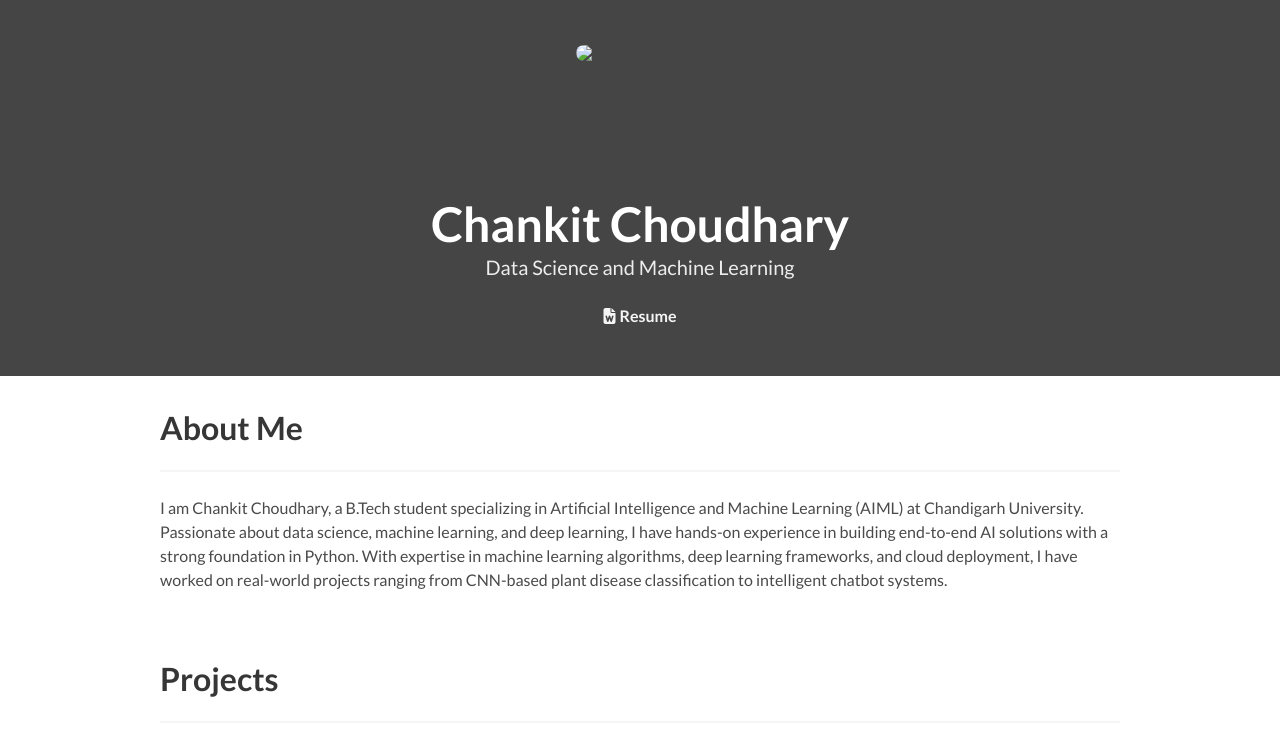
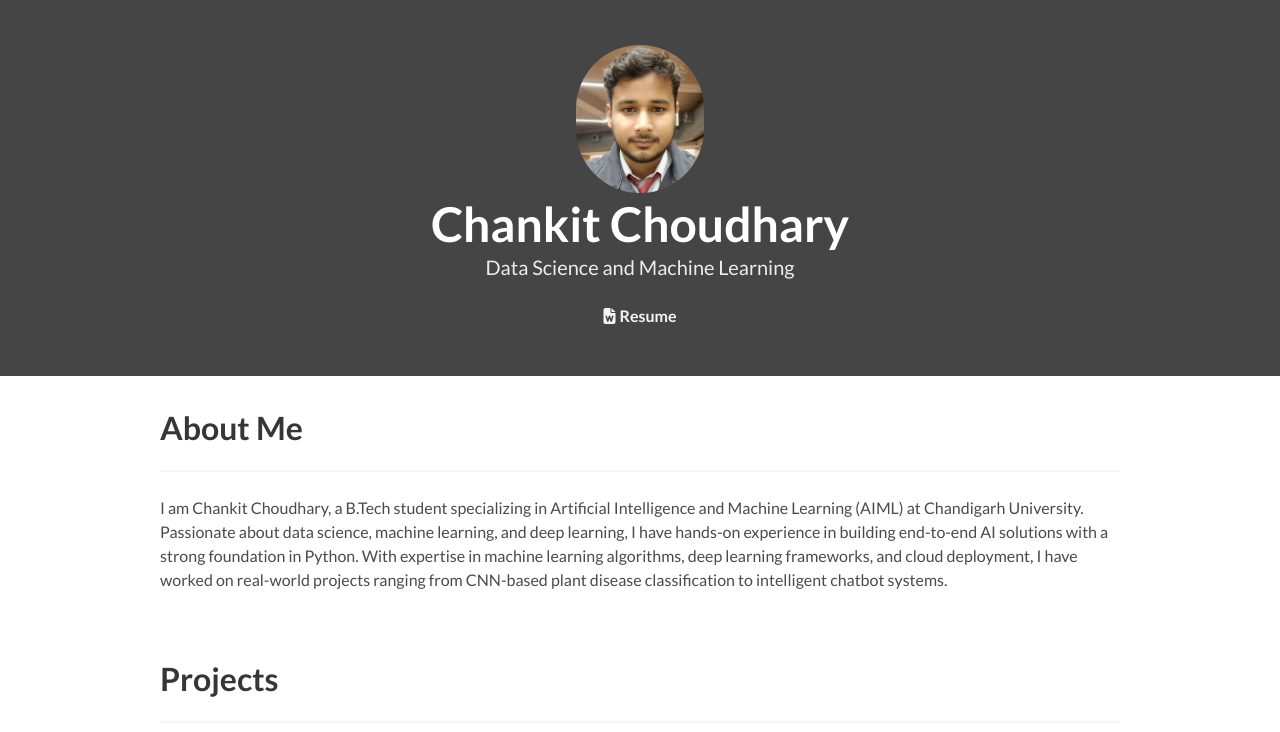
Before and after one commit to Chankit13/chankitchoudhary, a plain HTML site: page index.html in a window 1280 px wide. Shown: the part 67-799 px from the top of the page. Drawn offline with Linux system fonts and the light colour scheme; the site is published under a folder, as on GitHub Pages, so addresses that start at the root find nothing.

Commit message:
Update index.html

```diff
--- a/index.html
+++ b/index.html
@@ -45,7 +45,7 @@
         <div class="level">
           <div class="level-item has-text-centered">
             <figure class="image is-128x128">
-              <img class="is-rounded" src="/img/me.jpg">
+              <img class="is-rounded" src="img/me.jpg">
             </figure>
           </div>
         </div>
```
